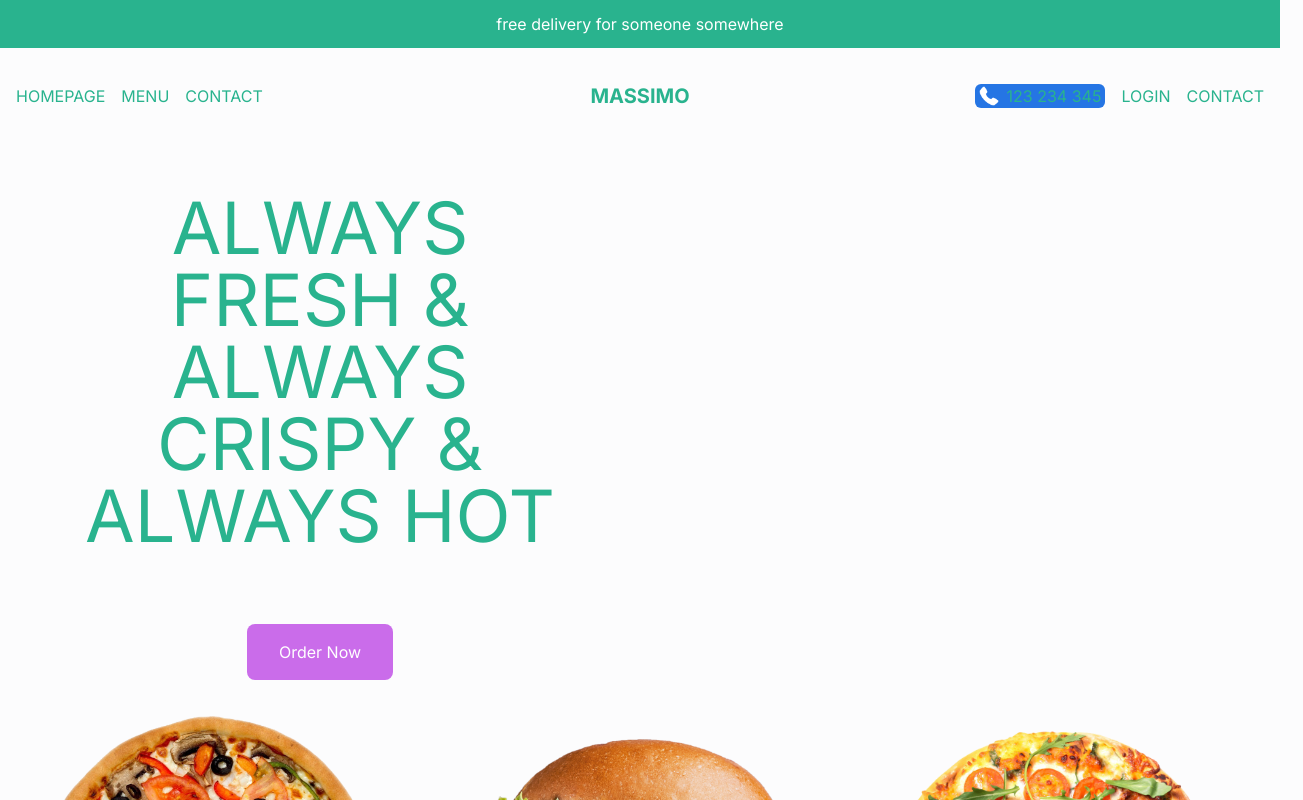
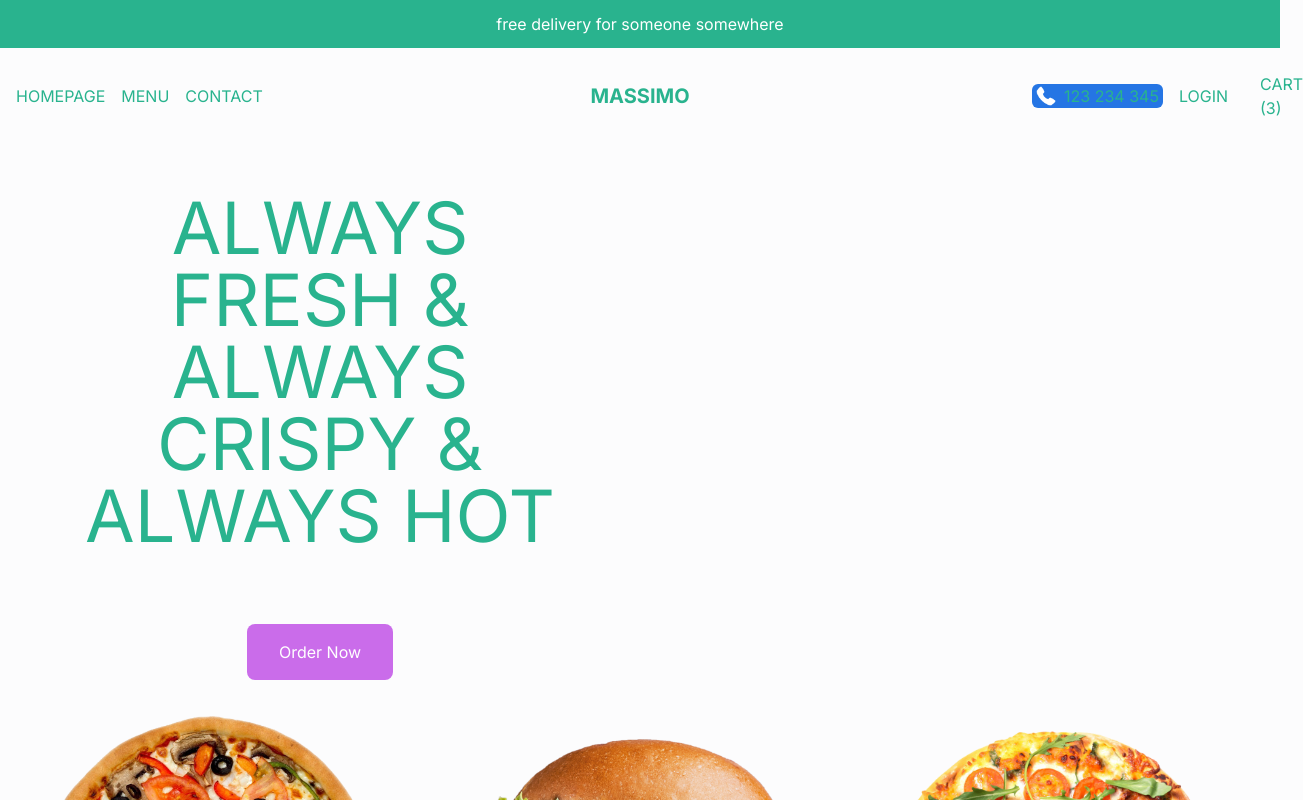
Before and after one commit to psyferblock/resto-block, a Next.js app: page / in a window 1280 px wide. Shown: the top 800 px of the page, 1303 px wide, since content can reach past the window. Built offline with nearby package versions, Linux system fonts and the light colour scheme.

Commit message:
cartIcon

```diff
--- a/src/app/components/Navbar.tsx
+++ b/src/app/components/Navbar.tsx
@@ -2,6 +2,7 @@ import Link from "next/link";
 import React from "react";
 import Menu from "./Menu";
 import Image from "next/image";
+import CartIcon from "./CartIcon";
 
 function Navbar() {
 	const user = false;
@@ -11,7 +12,7 @@ function Navbar() {
 			<div className="hidden md:flex gap-4  flex-1">
 				<Link href="/">Homepage</Link>
 				<Link href="/menu">Menu</Link>
-				<Link href="/contact">Contact</Link>
+				<Link href="/">Contact</Link>
 			</div>
 			{/* logo  */}
 			<div className="text-xl font-bold flex-1 text-center ">
@@ -37,7 +38,7 @@ function Navbar() {
 				) : (
 					<Link href="/orders">Orders</Link>
 				)}
-				<Link href="/contact">Contact</Link>
+				<CartIcon />
 			</div>
 		</div>
 	);
```
